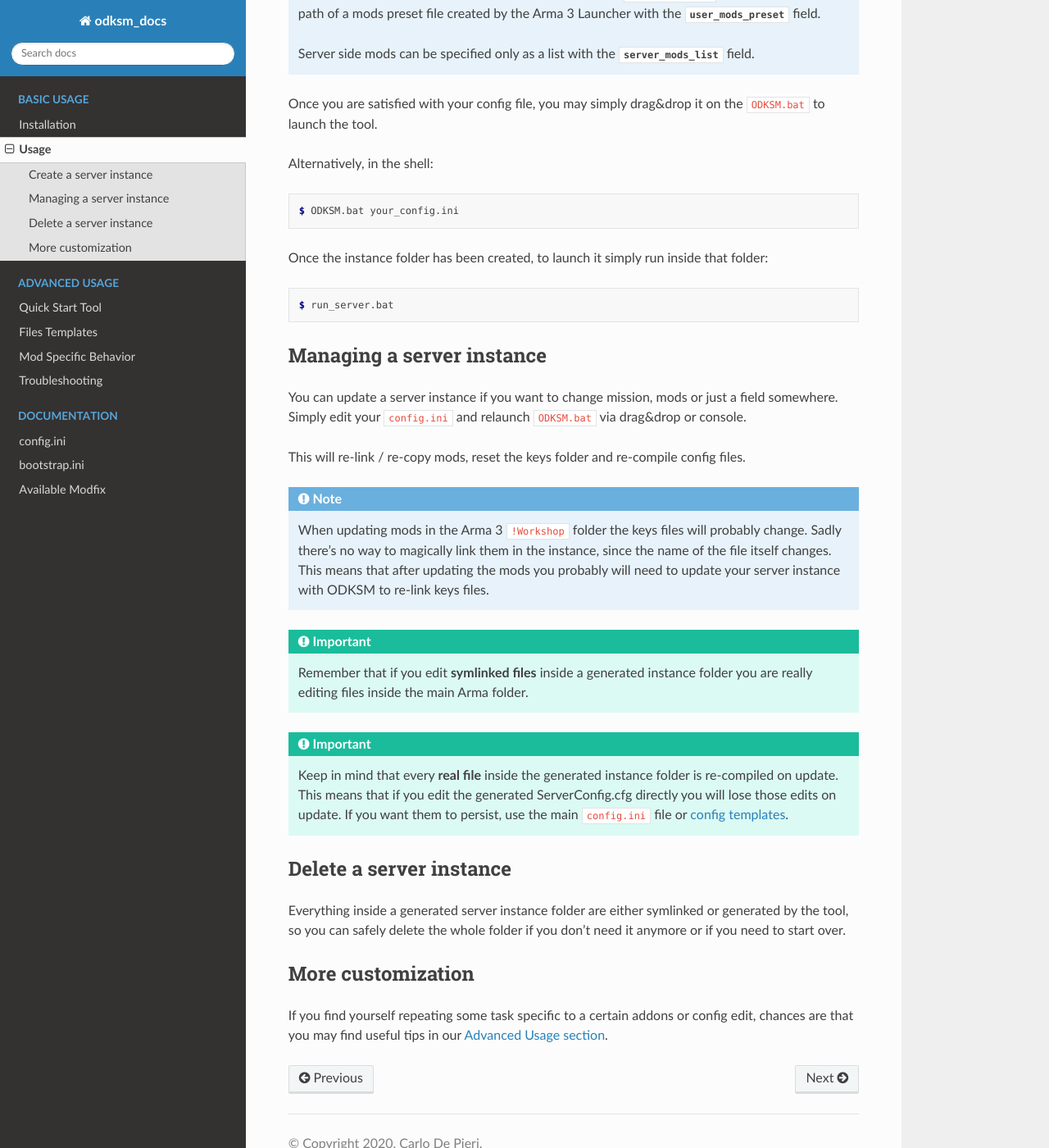
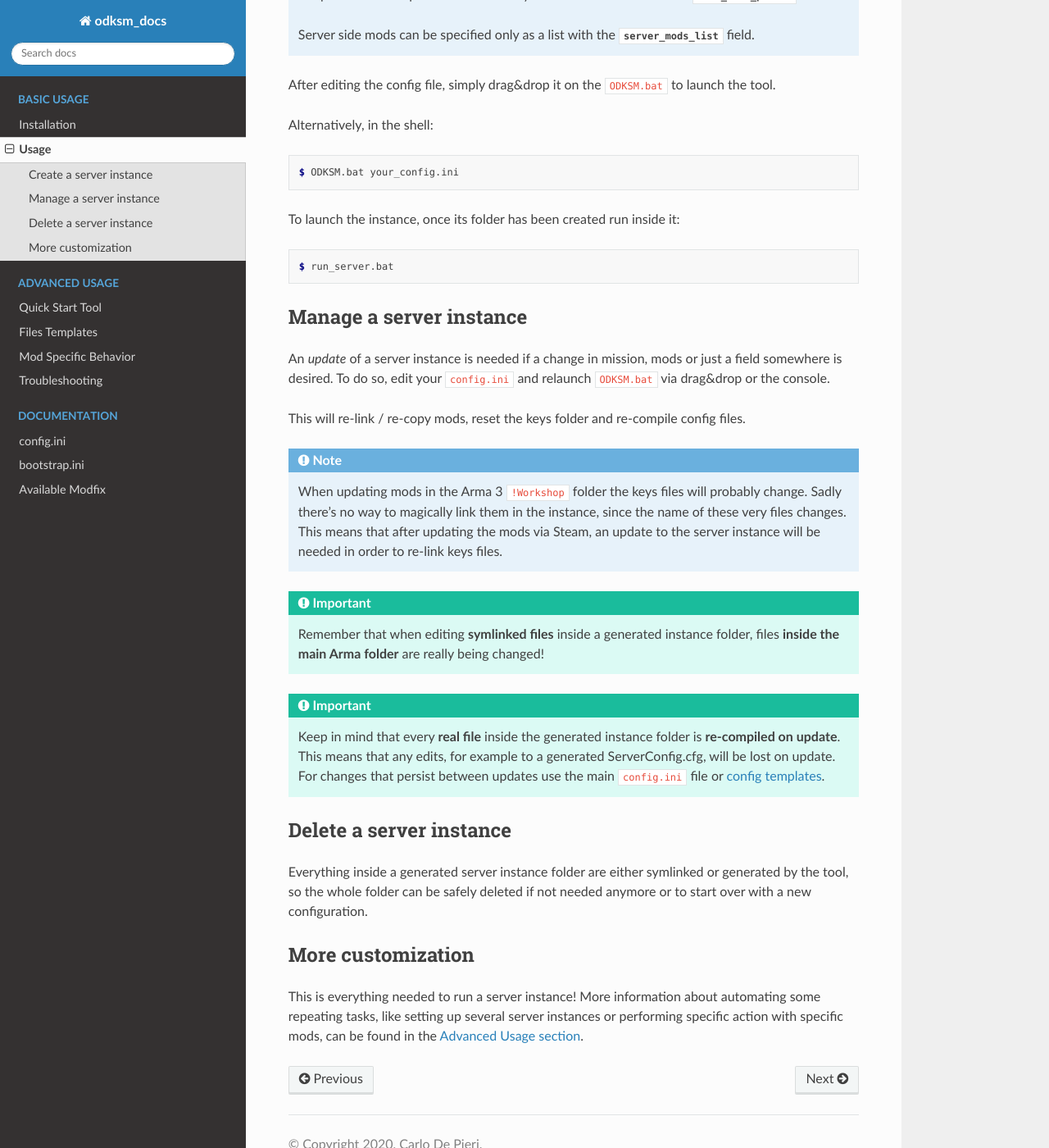
Before and after one commit to CarloDePieri/odk_servermanager_docs, a Sphinx documentation site: the page built from docs/source/usage.rst, in a window 1280 px wide and 1400 px high, scrolled down 889 px. Shown: the whole window at 82% size. Built offline with Sphinx 7.4.7 and the Read the Docs theme 2.0.0, drawn with Linux system fonts in a browser that asks for light colours; some of the changed text lies outside the part shown.

Commit message:
better usage page with it translation

```diff
--- a/docs/source/usage.rst
+++ b/docs/source/usage.rst
@@ -2,34 +2,33 @@ Usage
 =====
 Here you can find detailed instructions on how to create and maintain an ODKSM server instance.
 
-First of all you need to ensure the tool is correctly :doc:`installed <installation>`.
+First of all make sure the tool is correctly :doc:`installed <installation>`.
 
 Create a server instance
 ^^^^^^^^^^^^^^^^^^^^^^^^
-To create your first instance you will need to fill in the config file ``config.ini`` that can be found
-in the root directory of this tool.
+Begin by filling in the config file ``config.ini`` that can be found in the root directory of the tool.
 
-.. note:: We recommend to never modify files directly in the tool directory: it will be easier to update the tool.
+.. note:: It's recommend to never modify files directly in the tool directory: it will be easier to update the tool.
 
-    Prepare a custom instance folder and copy the ``config.ini`` and ``ODKSM.bat`` files there, instead!
-    You then need to edit ``ODKSM.bat`` and set the variable ``ODKSM_FOLDER_PATH`` to the tool root folder.
+    Prepare a custom instance folder and copy the ``config.ini`` and ``ODKSM.bat`` files there; after that, edit
+    ``ODKSM.bat`` and set the variable ``ODKSM_FOLDER_PATH`` to the tool root folder.
 
-The default_ ``config.ini`` is thoroughly documented and you can also find all supported fields descriptions in the
+The default_ ``config.ini`` is thoroughly documented and all supported fields descriptions can also be found in the
 :doc:`config.ini documentation <config>`.
 
-Fields in the ``config`` and ``bat`` sections will be used to fill in templates for the ``serverConfig.cfg`` (the file
+Fields in the ``config`` and ``bat`` sections will be used respectively to fill in templates for the ``serverConfig.cfg`` (the file
 that will be passed with the -config flag to the server) and ``run_server.bat`` (the bat that will be used to launch
 the instance).
 
 Fields from the ``ODKSM`` section will be used directly by the tool to set paths, mods and keys, amongst other things.
 
-.. note:: You can specify user mods as a list in the config with the :option:`user_mods_list <ODKSM user_mods_list>`
-    field or passing the path of a mods preset file created by the Arma 3 Launcher with the
+.. note:: User mods can be specified as a list in the config with the :option:`user_mods_list <ODKSM user_mods_list>`
+    field or by passing the path of a mods preset file created by the Arma 3 Launcher in the
     :option:`user_mods_preset <ODKSM user_mods_preset>` field.
 
     Server side mods can be specified only as a list with the :option:`server_mods_list <ODKSM server_mods_list>` field.
 
-Once you are satisfied with your config file, you may simply drag&drop it on the ``ODKSM.bat`` to launch the tool.
+After editing the config file, simply drag&drop it on the ``ODKSM.bat`` to launch the tool.
 
 Alternatively, in the shell:
 
@@ -37,7 +36,7 @@ Alternatively, in the shell:
 
     $ ODKSM.bat your_config.ini
 
-Once the instance folder has been created, to launch it simply run inside that folder:
+To launch the instance, once its folder has been created run inside it:
 
 .. code:: console
 
@@ -45,30 +44,31 @@ Once the instance folder has been created, to launch it simply run inside that f
 
 .. _default: https://github.com/CarloDePieri/odk_servermanager/blob/master/config.ini
 
-Managing a server instance
-^^^^^^^^^^^^^^^^^^^^^^^^^^
-You can update a server instance if you want to change mission, mods or just a field somewhere. Simply edit your
-``config.ini`` and relaunch ``ODKSM.bat`` via drag&drop or console.
+Manage a server instance
+^^^^^^^^^^^^^^^^^^^^^^^^
+An *update* of a server instance is needed if a change in mission, mods or just a field somewhere is desired. To do so,
+edit your ``config.ini`` and relaunch ``ODKSM.bat`` via drag&drop or the console.
 
 This will re-link / re-copy mods, reset the keys folder and re-compile config files.
 
 .. note:: When updating mods in the Arma 3 ``!Workshop`` folder the keys files will probably change. Sadly there's
-    no way to magically link them in the instance, since the name of the file itself changes. This means that after
-    updating the mods you probably will need to update your server instance with ODKSM to re-link keys files.
+    no way to magically link them in the instance, since the name of these very files changes. This means that after
+    updating the mods via Steam, an update to the server instance will be needed in order to re-link keys files.
 
-.. important:: Remember that if you edit **symlinked files** inside a generated instance folder you are really editing
-    files inside the main Arma folder.
+.. important:: Remember that when editing **symlinked files** inside a generated instance folder, files **inside the
+    main Arma folder** are really being changed!
 
-.. important:: Keep in mind that every **real file** inside the generated instance folder is re-compiled on update. This
-    means that if you edit the generated ServerConfig.cfg directly you will lose those edits on update. If you want them
-    to persist, use the main ``config.ini`` file or :doc:`config templates <templates>`.
+.. important:: Keep in mind that every **real file** inside the generated instance folder is **re-compiled on update**.
+    This means that any edits, for example to a generated ServerConfig.cfg, will be lost on update. For changes that
+    persist between updates use the main ``config.ini`` file or :doc:`config templates <templates>`.
 
 Delete a server instance
 ^^^^^^^^^^^^^^^^^^^^^^^^
-Everything inside a generated server instance folder are either symlinked or generated by the tool, so you can safely
-delete the whole folder if you don't need it anymore or if you need to start over.
+Everything inside a generated server instance folder are either symlinked or generated by the tool, so the whole folder
+can be safely deleted if not needed anymore or to start over with a new configuration.
 
 More customization
 ^^^^^^^^^^^^^^^^^^
-If you find yourself repeating some task specific to a certain addons or config edit, chances are that you may find useful
-tips in our :doc:`Advanced Usage section <quick_start>`.
+This is everything needed to run a server instance! More information about automating some repeating tasks, like setting
+up several server instances or performing specific action with specific mods, can be found in the
+:doc:`Advanced Usage section <quick_start>`.
```
Also changed, not shown: 2 other files.
